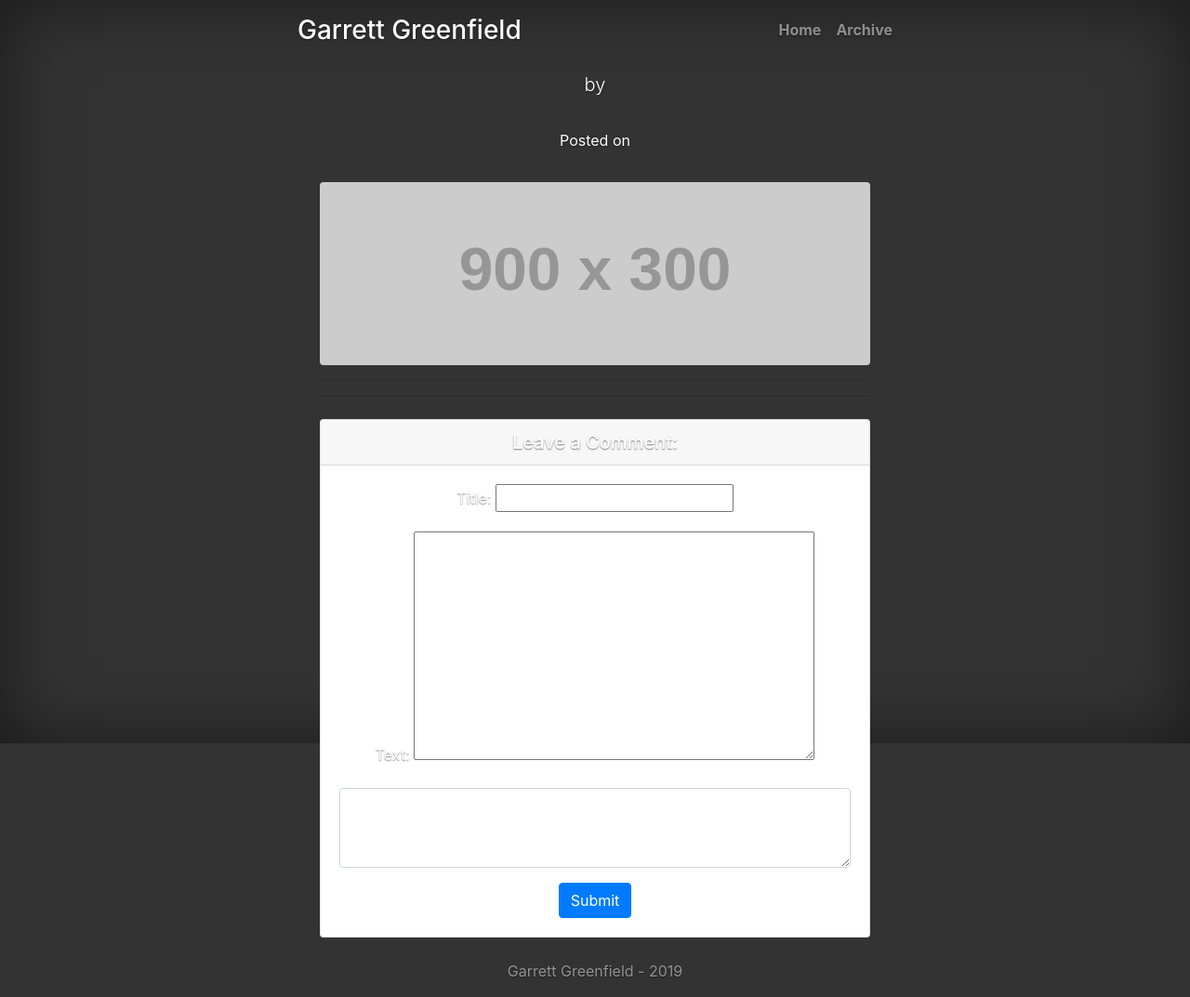
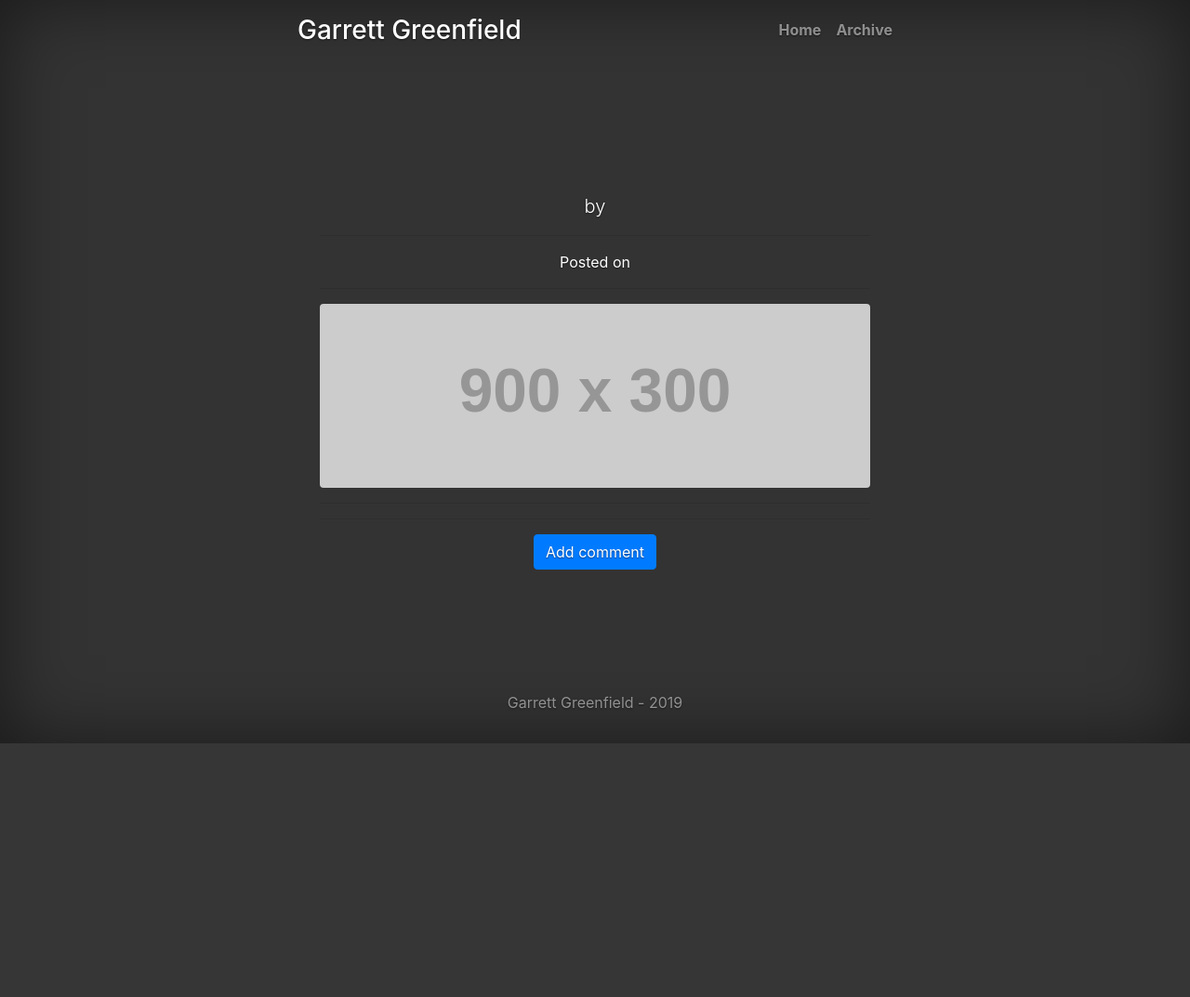
Before and after one commit to GGreenfield/django-blog, a Django app: template blog/templates/blog/post_detail.html in a window 1280 px wide. Shown: the whole page at 93% size. After the commit the page ends 800 px from the top, so only its background shows below. Run offline with Django 3.2, Linux system fonts and the light colour scheme; the template is opened without the code that fills it: values that come from a table or form of the project are taken from there, others are empty; grey boxes labelled with a size stand in for pictures from a placeholder-image service; some libraries are stand-ins or nearby versions.

Commit message:
update to comment UI

```diff
--- a/blog/templates/blog/post_detail.html
+++ b/blog/templates/blog/post_detail.html
@@ -28,24 +28,12 @@
             <hr>
 
             <!-- Comments Form -->
-            <div class="card my-4">
-              <h5 class="card-header">Leave a Comment:</h5>
-              <div class="card-body">
-                <form method="POST"> {% csrf_token %}
-                        {{ form.as_p }}
-                  <div class="form-group">
-                    <textarea class="form-control" rows="3"></textarea>
-                  </div>
-                  <button type="submit" class="btn btn-primary" a href="{% url 'add_comment_to_post' pk=post.pk %}">Submit</button>
-                </form>
-              </div>
-            </div>
+            <a class="btn btn-primary" href="{% url 'add_comment_to_post' pk=post.pk %}">Add comment</a>
             {% for comment in post.comments.all %}
             <!-- Single Comment -->
             <div class="media mb-4">
-              <p><span class="glyphicon glyphicon-user"></span></p>
               <div class="media-body">
-                <h5 class="mt-0">Anonymous</h5>
+                <p><span class="glyphicon glyphicon-user"></span> Anonymous</p>
                 {{ comment.text|linebreaks }}
               </div>
             </div>
```
Also changed, not shown: blog/templates/blog/add_comment_to_post.html (+9 -5 lines), README.md.
